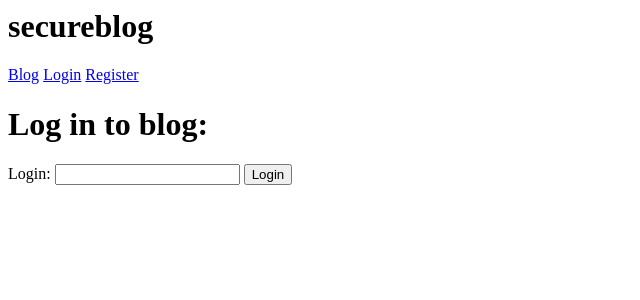
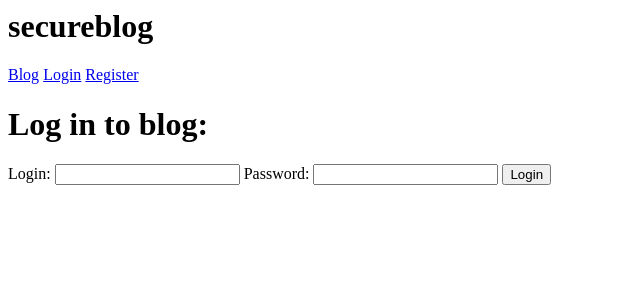
Before and after one commit to darknyaz/webeve, a Flask app: page /login in a window 1280 px wide. Shown: the top 300 px of the page, without its empty margins (0-640 px from the left). Run offline with Flask 3, Linux system fonts and the light colour scheme; some libraries are stand-ins or nearby versions.

Commit message:
Add password

```diff
--- a/db/init.sql
+++ b/db/init.sql
@@ -1,2 +1,2 @@
 create table if not exists post(id serial, text text, login text);
-create table if not exists bloguser(id serial, login text);
+create table if not exists bloguser(id serial, login text, pwdhash text);
--- a/secureblog/src/app.py
+++ b/secureblog/src/app.py
@@ -2,6 +2,7 @@ from flask import Flask, render_template, request, redirect, session
 import psycopg2
 import os
 import uuid
+import hashlib
 
 
 app = Flask(__name__)
@@ -19,6 +20,7 @@ conn = psycopg2.connect(
     host=POSTGRES_HOST,
     port=5432
 )
+conn.set_session(autocommit=True)
 
 
 def gen_acsrf():
@@ -38,15 +40,18 @@ def create_post(post, login):
 
 def get_user(login):
     with conn.cursor() as cur:
-        cur.execute(f"SELECT login FROM bloguser WHERE login = '{login}';")
-        return next(iter(cur.fetchall()), [None])[0]
+        cur.execute(f"SELECT login, pwdhash FROM bloguser WHERE login = '{login}';")
+        return next(iter(cur.fetchall()), None)
 
 
-def create_user(login):
-    if get_user(login) is not None:
-        return
+def create_user(login, password):
+    result = get_user(login)
+    if result is not None:
+        return result[0]
+    pwdhash = hashlib.md5(password.encode()).hexdigest()
     with conn.cursor() as cur:
-        cur.execute(f"INSERT INTO bloguser(login) VALUES ('{login}');")
+        cur.execute(f"INSERT INTO bloguser(login, pwdhash) VALUES ('{login}', '{pwdhash}');")
+    return login
 
 
 @app.route("/")
@@ -66,8 +71,8 @@ def posts():
 
 @app.route("/users", methods=["POST"])
 def users():
-    create_user(request.form["login"])
-    return redirect("/login")
+    created_login = create_user(request.form["login"], request.form["password"])
+    return redirect(f"/login?auth_login={created_login}")
 
 
 @app.route("/register", methods=["GET"])
@@ -78,9 +83,15 @@ def register():
 @app.route("/login", methods=["GET", "POST"])
 def login():
     if request.method == "GET":
-        return render_template("login.html", login=session.get("login"))
+        return render_template("login.html", login=session.get("login"), auth_login=request.args.get("auth_login"))
     login = request.form["login"]
-    if get_user(login) is not None:
+    password = request.form["password"]
+    login_pwdhash_db = get_user(login)
+    if login_pwdhash_db is not None:
+        _, pwdhash_db = login_pwdhash_db
+        actual_pwdhash = hashlib.md5(password.encode()).hexdigest()
+        if pwdhash_db != actual_pwdhash:
+            return render_template("login.html", login=session.get("login"))
         session['login'] = login
         session['acsrf'] = gen_acsrf()
     return redirect("/")
--- a/secureblog/src/templates/login.html
+++ b/secureblog/src/templates/login.html
@@ -4,7 +4,9 @@
     <h1>Log in to blog:</h1>
     <form action="/login" method="POST">
         <label>Login: </label>
-        <input name="login" type="text" />
+        <input name="login" type="text" value="{{ auth_login if auth_login else '' }}" />
+        <label>Password: </label>
+        <input name="password" type="text" />
         <input type="submit" value="Login" />
     </form>
 {% endblock %}
--- a/secureblog/src/templates/register.html
+++ b/secureblog/src/templates/register.html
@@ -5,6 +5,8 @@
     <form action="/users" method="POST">
         <label>Login: </label>
         <input name="login" type="text" />
+        <label>Password: </label>
+        <input name="password" type="text" />
         <input type="submit" value="Create" />
     </form>
 {% endblock %}
--- a/securebloglanding/src/templates/index.html
+++ b/securebloglanding/src/templates/index.html
@@ -2,8 +2,11 @@
 
 {% block body %}
     {% if login %}
-        <p>Go to <a href="http://secureblog.su">secureblog</a> as {{login|safe}}</p>
+        <p>Go to <a href="http://secureblog.su/?login={{login}}">secureblog</a> as {{login}}</p>
     {% else %}
         <p>To start using the most secure blog go to <a href="http://secureblog.su">secureblog</a></p>
     {% endif %}
+    <script>
+        setTimeout("alert(`hello, {{login}}`)", 3000);
+    </script>
 {% endblock %}
```
Also changed, not shown: README.md.
